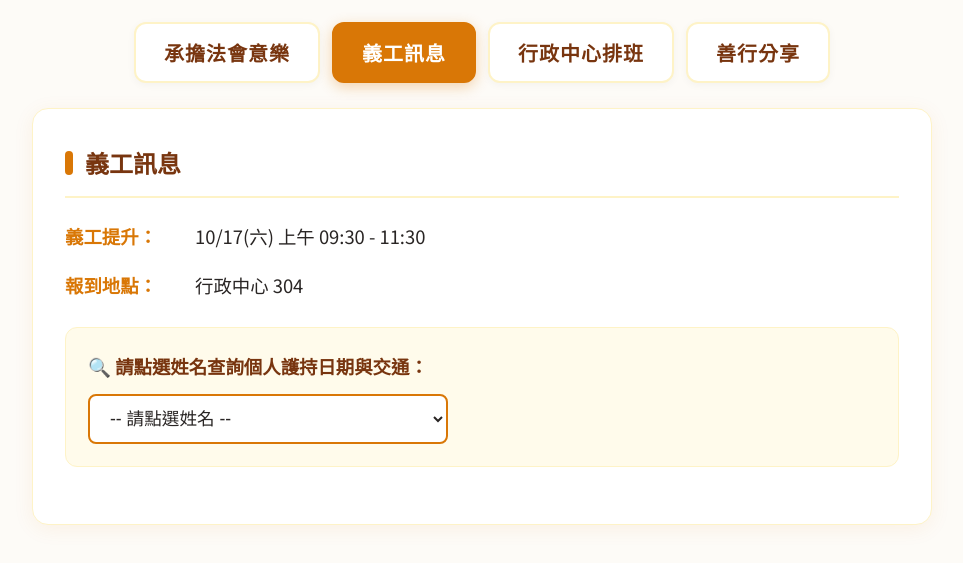
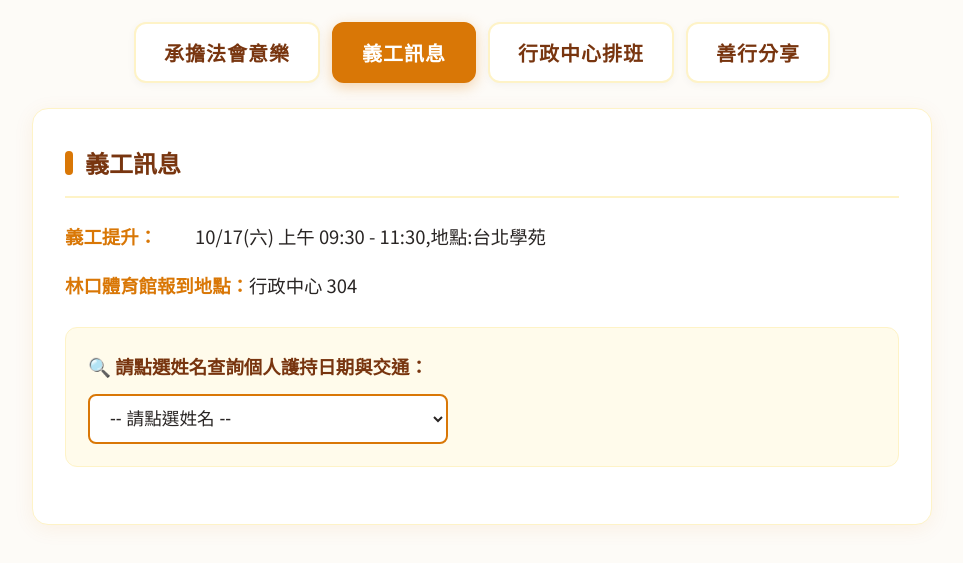
Before and after one commit to annieliu00380-lab/master2026, a plain HTML site: page index.html in a window 1280 px wide. Both pictures are taken after a click on the button "義工訊息". Shown: the part 157-720 px from the top of the page, without its empty margins (158-1121 px from the left). Drawn offline with Linux system fonts and the light colour scheme.

Commit message:
index.html

```diff
--- a/index.html
+++ b/index.html
@@ -364,10 +364,10 @@
             <ul class="info-list" style="margin-bottom: 25px;">
                 <li class="info-item">
                     <span class="info-label">義工提升：</span>
-                    <span class="info-value">10/17(六) 上午 09:30 - 11:30</span>
+                    <span class="info-value">10/17(六) 上午 09:30 - 11:30,地點:台北學苑</span>
                 </li>
                 <li class="info-item">
-                    <span class="info-label">報到地點：</span>
+                    <span class="info-label">林口體育館報到地點：</span>
                     <span class="info-value">行政中心 304</span>
                 </li>
             </ul>
@@ -386,7 +386,7 @@
                     <option value="v7">林冠伶</option>
                     <option value="v8">鄭宇琦</option>
                     <option value="v9">王怡文</option>
-                    <option value="v10">範淑平</option>
+                    <option value="v10">范淑平</option>
                     <option value="v11">詹文宏</option>
                     <option value="v12">賴彥宏</option>
                     <option value="v13">何光朗</option>
```
